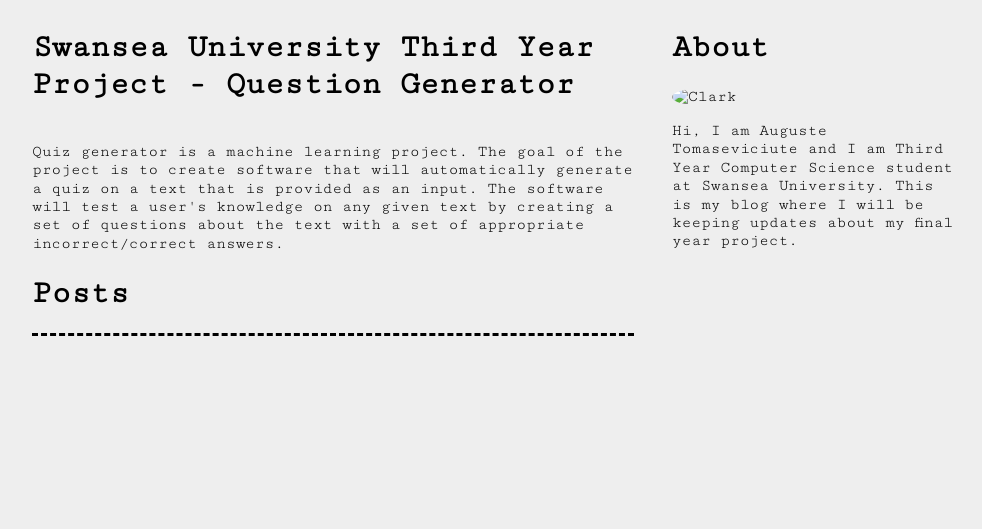
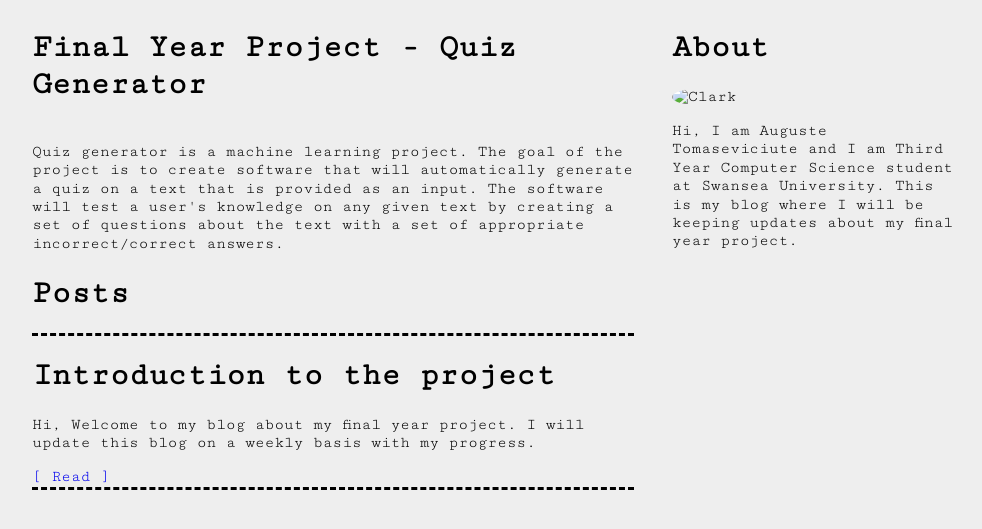
Before and after one commit to AugustTom/Question-Generator, a Jekyll site: the page built from index.html, in a window 1280 px wide. Shown: the top 529 px of the page, without its empty margins (147-1129 px from the left). Built offline with Jekyll 4.4.1, drawn with Linux system fonts in a browser that asks for light colours; nearby versions of some CDN libraries; the list of posts is cut into pages by our own code.

Commit message:
Change post name

```diff
--- a/_config.yml
+++ b/_config.yml
@@ -1,5 +1,5 @@
 ---
-title: Swansea University Third Year Project - Question Generator
+title: Final Year Project - Quiz Generator
 baseurl: "/Question-Generator"
 desc: Quiz generator is a machine learning project. The goal of the project is to create software that will automatically generate a quiz on a text that is provided as an input. The software will test a user's knowledge on any given text by creating a set of questions about the text with a set of appropriate incorrect/correct answers.
 
```
Also changed, not shown: _posts/2020-10-05-introduction.md (renamed from _posts/introduction.md).
